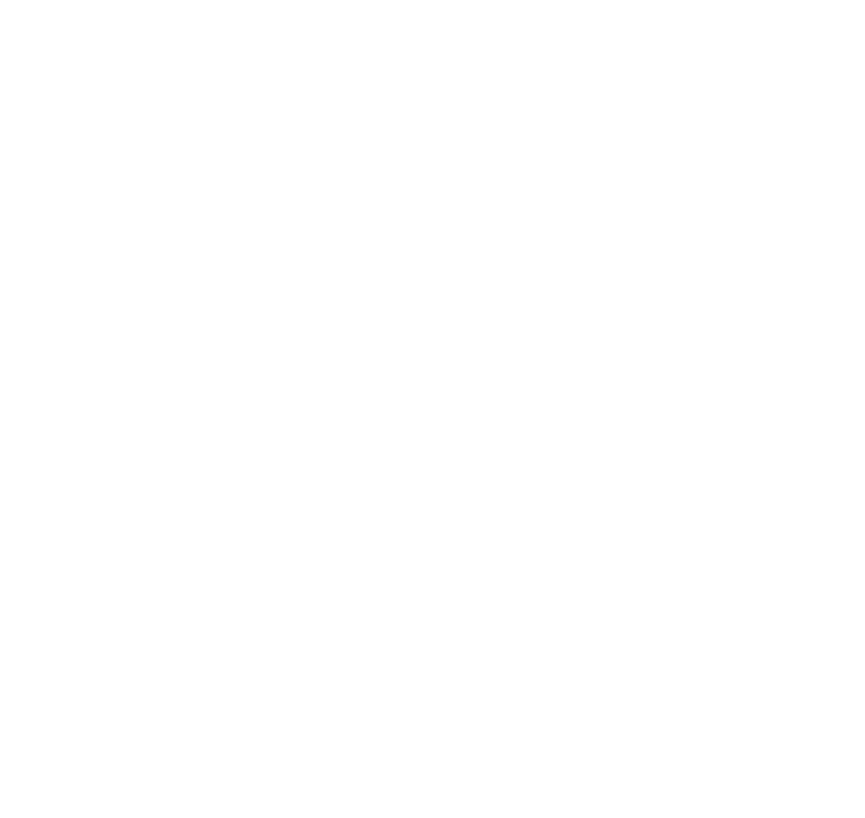
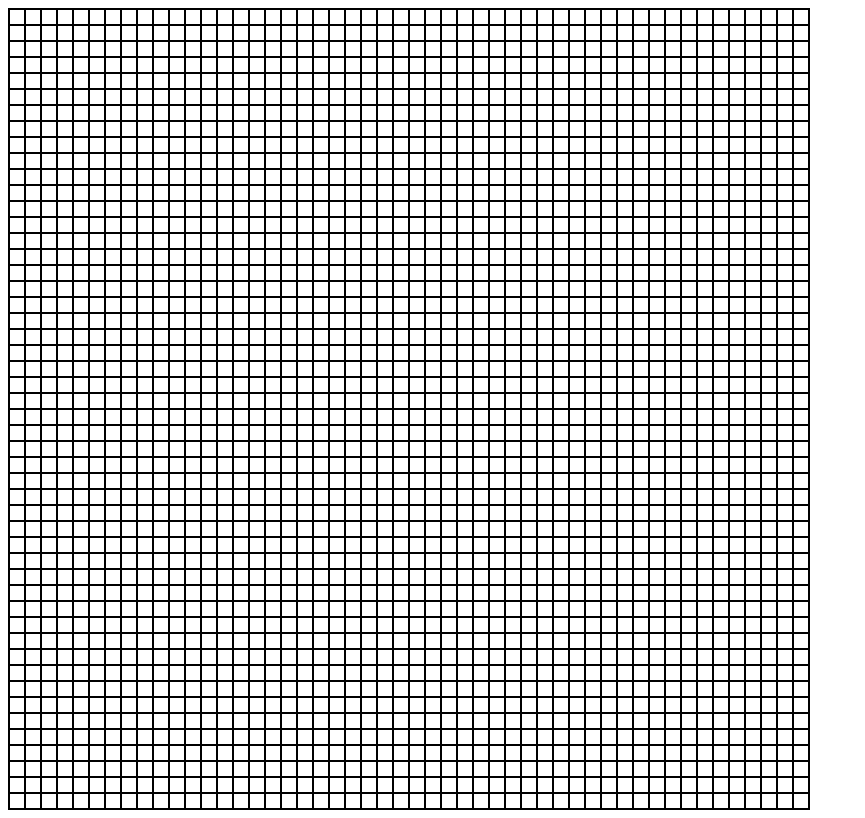
Before and after one commit to NoShues/etch-a-sketch, a plain HTML site: page index.html in a window 1280 px wide. Shown: the whole page, without its empty margins (0-865 px from the left). Drawn offline with Linux system fonts and the light colour scheme.

Commit message:
Add createGrid js function and set css properties.
Allows for the creation of any sized grid.

```diff
--- a/index.html
+++ b/index.html
@@ -8,6 +8,8 @@
     <title>Etch-A-Sketch</title>
 </head>
 <body>
+    <div id="container" class="pageWrapper">
 
+    </div>
 </body>
 </html>
--- a/index.js
+++ b/index.js
@@ -0,0 +1,31 @@
+
+// Select the container element
+const container = document.getElementById('container');
+
+// Function to create a grid of divs
+function createGrid(rows, cols) {
+  // Calculate the size of the container dynamically
+  const cellSize = 16; // Size of each cell in pixels
+  const containerWidth = cols * cellSize;
+  const containerHeight = rows * cellSize;
+
+  // Set the container's width and height dynamically
+  container.style.width = `${containerWidth}px`;
+  container.style.height = `${containerHeight}px`;
+
+  // Clear the container to avoid adding duplicates when re-creating the grid
+  container.innerHTML = '';
+
+  // Create the grid
+  for (let i = 0; i < rows * cols; i++) {
+    // Create a new div element
+    const cell = document.createElement('div');
+    // Add the "cell" class for styling
+    cell.classList.add('cell');
+    // Append the cell to the container
+    container.appendChild(cell);
+  }
+}
+
+// Call the function to create a 16x16 grid
+createGrid(50, 50);
--- a/styles.css
+++ b/styles.css
@@ -0,0 +1,16 @@
+/* Container styles */
+#container {
+    display: flex;
+    flex-wrap: wrap; /* Allow items to wrap */
+    width: 256px; /* Total width: 16 divs * 16px each */
+    height: 256px; /* Total height: 16 rows * 16px each */
+    border: 1px solid black; /* Optional border for the container */
+  }
+
+  /* Child div styles */
+  #container .cell {
+    box-sizing: border-box; /* Include borders in size calculation */
+    border: 1px solid black; /* Black borders for each cell */
+    width: 16px; /* Width of each cell */
+    height: 16px; /* Height of each cell */
+  }
```
